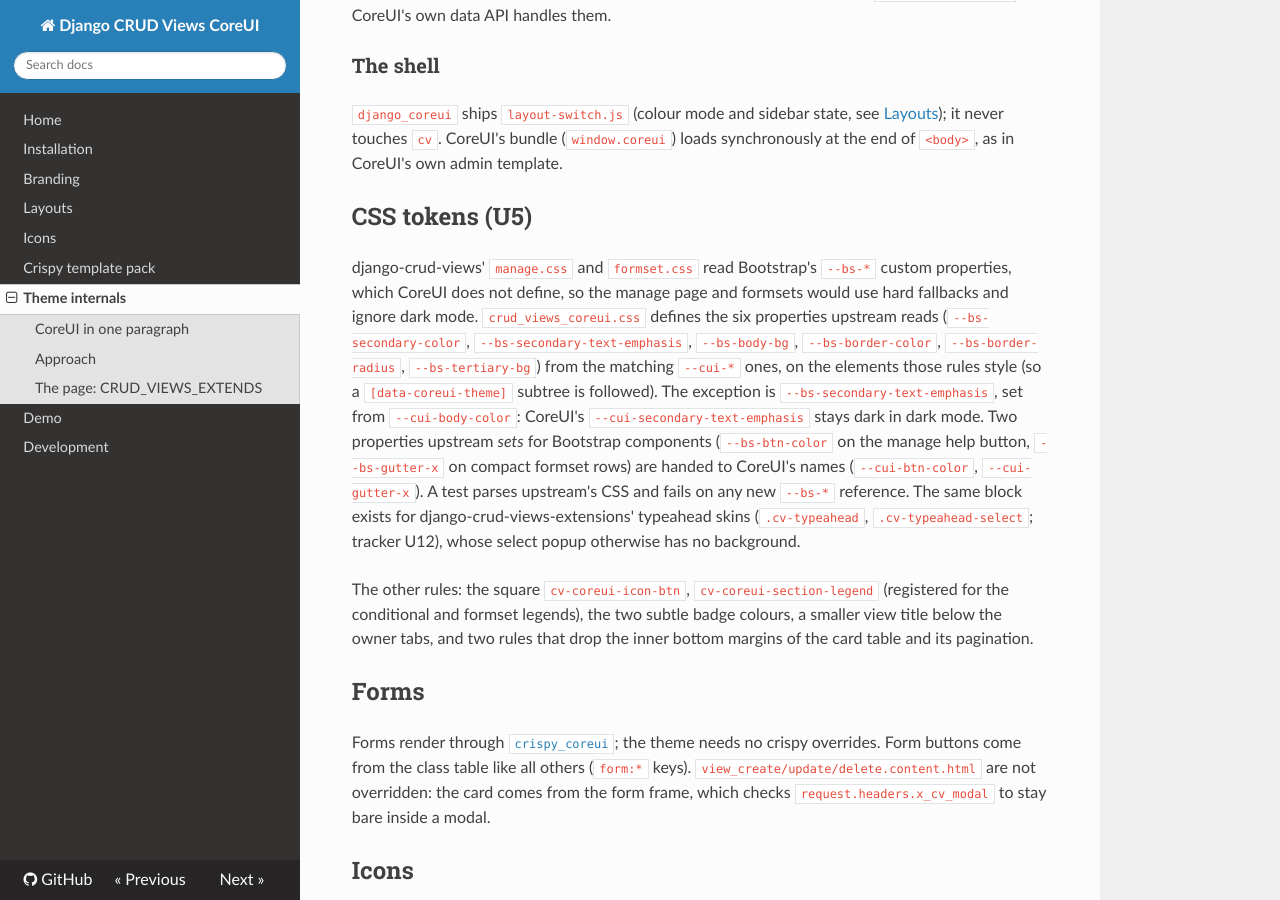
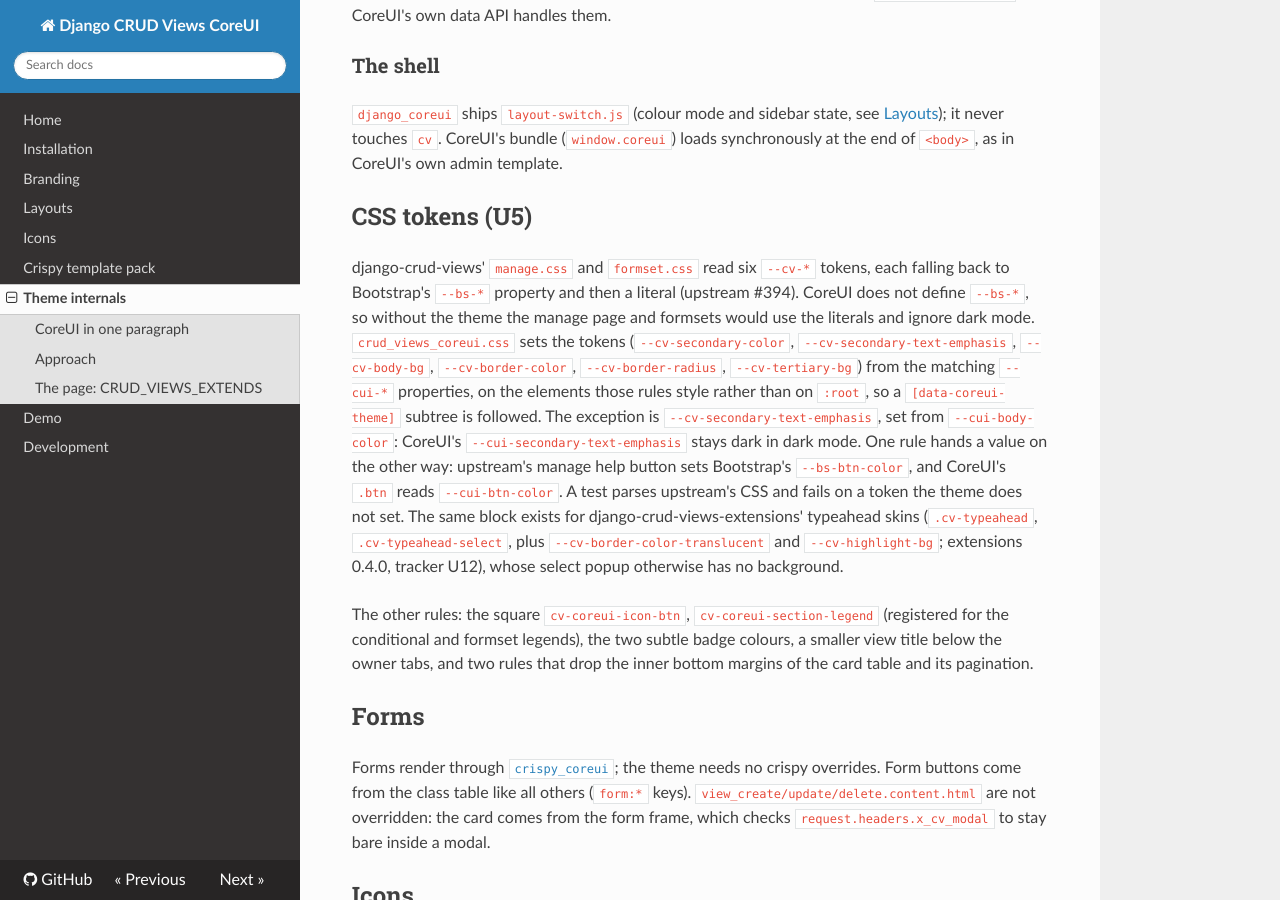
Before and after one commit to jacob-consulting/django-crud-views-coreui, an MkDocs documentation site: the page built from docs/theme_internals.md, in a window 1280 px wide and 900 px high, scrolled down 4707 px. Built offline with MkDocs 1.6.1, drawn with Linux system fonts in a browser that asks for light colours; nearby versions of some CDN libraries.

Commit message:
feat: set upstream's --cv-* tokens from --cui-* (U5, U12), extensions >= 0.4.0

```diff
--- a/docs/theme_internals.md
+++ b/docs/theme_internals.md
@@ -165,16 +165,17 @@ the registered prefix the dropdown toggles say `data-coreui-toggle`, so CoreUI's
 
 ## CSS tokens (U5)
 
-django-crud-views' `manage.css` and `formset.css` read Bootstrap's `--bs-*` custom properties, which CoreUI does not
-define, so the manage page and formsets would use hard fallbacks and ignore dark mode. `crud_views_coreui.css` defines
-the six properties upstream reads (`--bs-secondary-color`, `--bs-secondary-text-emphasis`, `--bs-body-bg`,
-`--bs-border-color`, `--bs-border-radius`, `--bs-tertiary-bg`) from the matching `--cui-*` ones, on the elements those
-rules style (so a `[data-coreui-theme]` subtree is followed). The exception is `--bs-secondary-text-emphasis`, set from
-`--cui-body-color`: CoreUI's `--cui-secondary-text-emphasis` stays dark in dark mode. Two properties upstream *sets* for Bootstrap components
-(`--bs-btn-color` on the manage help button, `--bs-gutter-x` on compact formset rows) are handed to CoreUI's names
-(`--cui-btn-color`, `--cui-gutter-x`). A test parses upstream's CSS and fails on any new `--bs-*` reference. The same
-block exists for django-crud-views-extensions' typeahead skins (`.cv-typeahead`, `.cv-typeahead-select`; tracker U12),
-whose select popup otherwise has no background.
+django-crud-views' `manage.css` and `formset.css` read six `--cv-*` tokens, each falling back to Bootstrap's `--bs-*`
+property and then a literal (upstream #394). CoreUI does not define `--bs-*`, so without the theme the manage page and
+formsets would use the literals and ignore dark mode. `crud_views_coreui.css` sets the tokens (`--cv-secondary-color`,
+`--cv-secondary-text-emphasis`, `--cv-body-bg`, `--cv-border-color`, `--cv-border-radius`, `--cv-tertiary-bg`) from
+the matching `--cui-*` properties, on the elements those rules style rather than on `:root`, so a `[data-coreui-theme]`
+subtree is followed. The exception is `--cv-secondary-text-emphasis`, set from `--cui-body-color`: CoreUI's
+`--cui-secondary-text-emphasis` stays dark in dark mode. One rule hands a value on the other way: upstream's manage help
+button sets Bootstrap's `--bs-btn-color`, and CoreUI's `.btn` reads `--cui-btn-color`. A test parses upstream's CSS and
+fails on a token the theme does not set. The same block exists for django-crud-views-extensions' typeahead skins
+(`.cv-typeahead`, `.cv-typeahead-select`, plus `--cv-border-color-translucent` and `--cv-highlight-bg`; extensions 0.4.0,
+tracker U12), whose select popup otherwise has no background.
 
 The other rules: the square `cv-coreui-icon-btn`, `cv-coreui-section-legend` (registered for the conditional and formset
 legends), the two subtle badge colours, a smaller view title below the owner tabs, and two rules that drop the inner bottom
--- a/pyproject.toml
+++ b/pyproject.toml
@@ -38,7 +38,7 @@ dependencies = [
 # The Acme Roasters example project (example/).
 examples = [
     "django-crud-views[workflow,polymorphic,guardian,ordered]",
-    "django-crud-views-extensions (>=0.3.3)",
+    "django-crud-views-extensions (>=0.4.0)",
     "pygments",
 ]
 
--- a/src/crud_views_coreui/static/crud_views_coreui/crud_views_coreui.css
+++ b/src/crud_views_coreui/static/crud_views_coreui/crud_views_coreui.css
@@ -1,46 +1,40 @@
 /* crud_views_coreui: theme rules for django-crud-views under CoreUI 5 (free). Loaded after crud_views' own CSS. */
 
-/* Upstream tracker U5: crud_views' manage.css and formset.css read Bootstrap's --bs-* custom properties, which CoreUI
-   names --cui-*, so under CoreUI their light-mode fallbacks applied and the manage page and formset rows ignored dark
-   mode. Feed them CoreUI's values on the elements those rules style, so a [data-coreui-theme] subtree is followed.
-   --bs-secondary-text-emphasis is not fed from --cui-secondary-text-emphasis: CoreUI keeps that one dark (#212233) in
-   dark mode, where Bootstrap's turns light, so the manage page's table headers and help buttons were dark on dark.
-   --cui-body-color equals it in light mode and follows dark mode. */
+/* Upstream tracker U5: crud_views' manage.css and formset.css read --cv-* tokens, falling back to Bootstrap's --bs-*
+   (upstream #394). CoreUI names its properties --cui-*, so the theme sets the tokens from those, on the elements the
+   rules style rather than on :root, so a [data-coreui-theme] subtree is followed. --cv-secondary-text-emphasis is not
+   fed from --cui-secondary-text-emphasis: CoreUI keeps that one dark (#212233) in dark mode, where Bootstrap's turns
+   light, so the manage page's table headers and help buttons were dark on dark. --cui-body-color equals it in light
+   mode and follows dark mode. */
 [data-cv-manage],
 .cv-formset-row-card,
 .cv-formset-row-compact,
 .cv-formset-compact-child {
-  --bs-secondary-color: var(--cui-secondary-color);
-  --bs-secondary-text-emphasis: var(--cui-body-color);
-  --bs-body-bg: var(--cui-body-bg);
-  --bs-border-color: var(--cui-border-color);
-  --bs-border-radius: var(--cui-border-radius);
-  --bs-tertiary-bg: var(--cui-tertiary-bg);
+  --cv-secondary-color: var(--cui-secondary-color);
+  --cv-secondary-text-emphasis: var(--cui-body-color);
+  --cv-body-bg: var(--cui-body-bg);
+  --cv-border-color: var(--cui-border-color);
+  --cv-border-radius: var(--cui-border-radius);
+  --cv-tertiary-bg: var(--cui-tertiary-bg);
 }
 
-/* Upstream tracker U12: the same gap in django-crud-views-extensions. The typeahead's skins (typeahead.css,
-   typeahead-select.css) read --bs-* properties, so under CoreUI the select popup had no background (transparent over the
-   form, in both colour modes) and the match highlight kept a light fallback under light dark-mode text. */
+/* Upstream tracker U12: the same tokens in django-crud-views-extensions' typeahead skins (typeahead.css,
+   typeahead-select.css; extensions #6, released in 0.4.0). Unset, the select popup had no background under CoreUI
+   (transparent over the form, in both colour modes) and the match highlight kept a light fallback under light dark-mode
+   text. */
 .cv-typeahead,
 .cv-typeahead-select {
-  --bs-secondary-color: var(--cui-secondary-color);
-  --bs-body-bg: var(--cui-body-bg);
-  --bs-border-color-translucent: var(--cui-border-color-translucent);
-  --bs-border-radius: var(--cui-border-radius);
-  --bs-highlight-bg: var(--cui-highlight-bg);
+  --cv-secondary-color: var(--cui-secondary-color);
+  --cv-body-bg: var(--cui-body-bg);
+  --cv-border-color-translucent: var(--cui-border-color-translucent);
+  --cv-border-radius: var(--cui-border-radius);
+  --cv-highlight-bg: var(--cui-highlight-bg);
 }
 
-/* U5, the other direction: two upstream rules set a Bootstrap component variable that CoreUI's component reads under
-   its --cui-* name. Hand the value on. The help button's contrast fix (stock outline-secondary is below 4.5:1 on a
-   tinted card header; manage:help is btn-outline-secondary): */
+/* Upstream's manage help button sets Bootstrap's --bs-btn-color for contrast (stock outline-secondary is below 4.5:1 on
+   a tinted card header; manage:help is btn-outline-secondary). CoreUI's .btn reads --cui-btn-color: hand it on. */
 [data-cv-manage] [data-cv-manage-help].btn-outline-secondary {
   --cui-btn-color: var(--bs-btn-color);
-}
-
-/* The compact formset rows' 1rem gutter: CoreUI's .row reads --cui-gutter-x. */
-.cv-formset-compact-fields,
-.cv-formset-compact-headings {
-  --cui-gutter-x: var(--bs-gutter-x);
 }
 
 /* Icon-only buttons (every :icon button class key, the menu toggles, formset and card-order controls) are square.
```
Also changed, not shown: docs/installation.md (+3 -1 lines), 3 other files.
